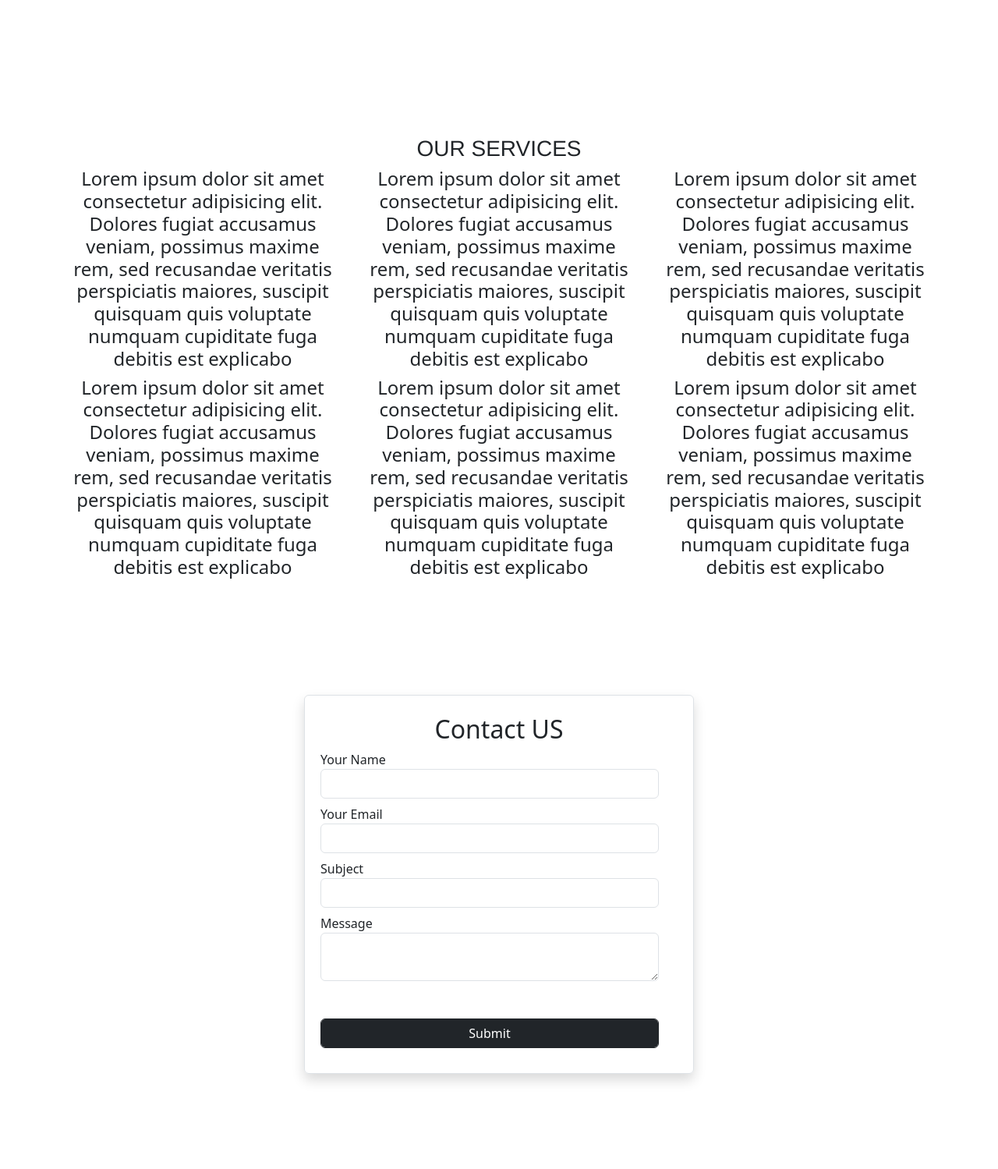
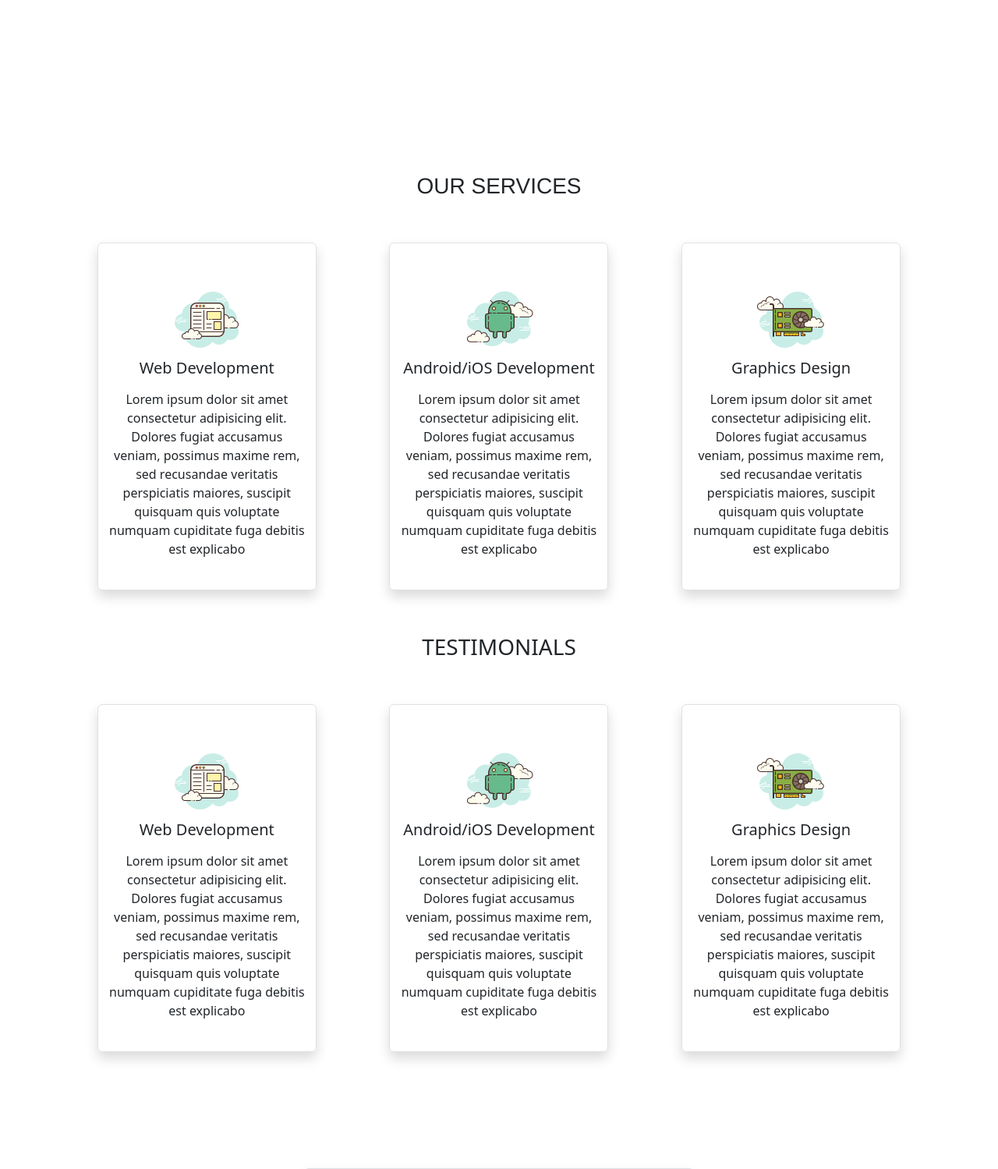
Before and after one commit to developerRanjeet/flask-mongodb-web-app, a Flask app: page / in a window 1280 px wide. Shown: the part 612-2111 px from the top of the page at 78% size. Run offline with Flask 3, Linux system fonts and the light colour scheme; some libraries are stand-ins or nearby versions.

Commit message:
add testimonial section

```diff
--- a/templates/index.html
+++ b/templates/index.html
@@ -15,31 +15,51 @@
 
     <!-- Service -->
     <div class="service" id="service">
-        <h3 class="text-center">OUR SERVICES</h3>
-        <div class="row">
-            <div class="col-md-4 text-center">
-                <p class="h4">Lorem ipsum dolor sit amet consectetur adipisicing elit. Dolores fugiat accusamus veniam, possimus maxime rem, sed recusandae veritatis perspiciatis maiores, suscipit quisquam quis voluptate numquam cupiditate fuga debitis est explicabo </p>
+        <h3 class="text-center mt-5">OUR SERVICES</h3>
+        <div class="row mt-5 p-2">
+            <div class="col-md-3 service-card mx-auto text-center border rounded shadow">
+                <img src="static/web.png" alt="web" class="mt-5">
+                <h5>Web Development</h5>
+                <p class="mt-3">Lorem ipsum dolor sit amet consectetur adipisicing elit. Dolores fugiat accusamus veniam, possimus maxime rem, sed recusandae veritatis perspiciatis maiores, suscipit quisquam quis voluptate numquam cupiditate fuga debitis est explicabo </p><br>
             </div>
-            <div class="col-md-4 text-center">
-                <p class="h4">Lorem ipsum dolor sit amet consectetur adipisicing elit. Dolores fugiat accusamus veniam, possimus maxime rem, sed recusandae veritatis perspiciatis maiores, suscipit quisquam quis voluptate numquam cupiditate fuga debitis est explicabo </p>
+            <div class="col-md-3 service-card mx-auto text-center border rounded shadow">
+                <img src="static/android.png" alt="android" class="mt-5">
+                <h5>Android/iOS Development</h5>
+                <p class="mt-3">Lorem ipsum dolor sit amet consectetur adipisicing elit. Dolores fugiat accusamus veniam, possimus maxime rem, sed recusandae veritatis perspiciatis maiores, suscipit quisquam quis voluptate numquam cupiditate fuga debitis est explicabo </p><br>
             </div>
-            <div class="col-md-4 text-center">
-                <p class="h4">Lorem ipsum dolor sit amet consectetur adipisicing elit. Dolores fugiat accusamus veniam, possimus maxime rem, sed recusandae veritatis perspiciatis maiores, suscipit quisquam quis voluptate numquam cupiditate fuga debitis est explicabo </p>
-            </div>
-        </div>
-        <div class="row">
-            <div class="col-md-4 text-center">
-                <p class="h4">Lorem ipsum dolor sit amet consectetur adipisicing elit. Dolores fugiat accusamus veniam, possimus maxime rem, sed recusandae veritatis perspiciatis maiores, suscipit quisquam quis voluptate numquam cupiditate fuga debitis est explicabo </p>
-            </div>
-            <div class="col-md-4 text-center">
-                <p class="h4">Lorem ipsum dolor sit amet consectetur adipisicing elit. Dolores fugiat accusamus veniam, possimus maxime rem, sed recusandae veritatis perspiciatis maiores, suscipit quisquam quis voluptate numquam cupiditate fuga debitis est explicabo </p>
-            </div>
-            <div class="col-md-4 text-center">
-                <p class="h4">Lorem ipsum dolor sit amet consectetur adipisicing elit. Dolores fugiat accusamus veniam, possimus maxime rem, sed recusandae veritatis perspiciatis maiores, suscipit quisquam quis voluptate numquam cupiditate fuga debitis est explicabo </p>
+            <div class="col-md-3 service-card mx-auto text-center border rounded shadow">
+                <img src="static/graphic.png" alt="graphic" class="mt-5">
+                <h5>Graphics Design</h5>
+                <p class="mt-3">Lorem ipsum dolor sit amet consectetur adipisicing elit. Dolores fugiat accusamus veniam, possimus maxime rem, sed recusandae veritatis perspiciatis maiores, suscipit quisquam quis voluptate numquam cupiditate fuga debitis est explicabo </p><br>
             </div>
         </div>
      </div>
     <!-- Service End -->
+
+    <!-- Testimonial -->
+    <div class="testimonial" id="testimonial">
+        <h3 class="text-center mt-5">TESTIMONIALS</h3>
+        <div class="row mt-5 p-2">
+            <div class="col-md-3 service-card mx-auto text-center border rounded shadow">
+                <img src="static/web.png" alt="web" class="mt-5">
+                <h5>Web Development</h5>
+                <p class="mt-3">Lorem ipsum dolor sit amet consectetur adipisicing elit. Dolores fugiat accusamus veniam, possimus maxime rem, sed recusandae veritatis perspiciatis maiores, suscipit quisquam quis voluptate numquam cupiditate fuga debitis est explicabo </p><br>
+            </div>
+            <div class="col-md-3 service-card mx-auto text-center border rounded shadow">
+                <img src="static/android.png" alt="android" class="mt-5">
+                <h5>Android/iOS Development</h5>
+                <p class="mt-3">Lorem ipsum dolor sit amet consectetur adipisicing elit. Dolores fugiat accusamus veniam, possimus maxime rem, sed recusandae veritatis perspiciatis maiores, suscipit quisquam quis voluptate numquam cupiditate fuga debitis est explicabo </p><br>
+            </div>
+            <div class="col-md-3 service-card mx-auto text-center border rounded shadow">
+                <img src="static/graphic.png" alt="graphic" class="mt-5">
+                <h5>Graphics Design</h5>
+                <p class="mt-3">Lorem ipsum dolor sit amet consectetur adipisicing elit. Dolores fugiat accusamus veniam, possimus maxime rem, sed recusandae veritatis perspiciatis maiores, suscipit quisquam quis voluptate numquam cupiditate fuga debitis est explicabo </p><br>
+            </div>
+        </div>
+     </div>
+    <!-- Testimonial End -->
+
+
 
     <!-- Contact US -->
     <div class="contact" id="contact">
```
